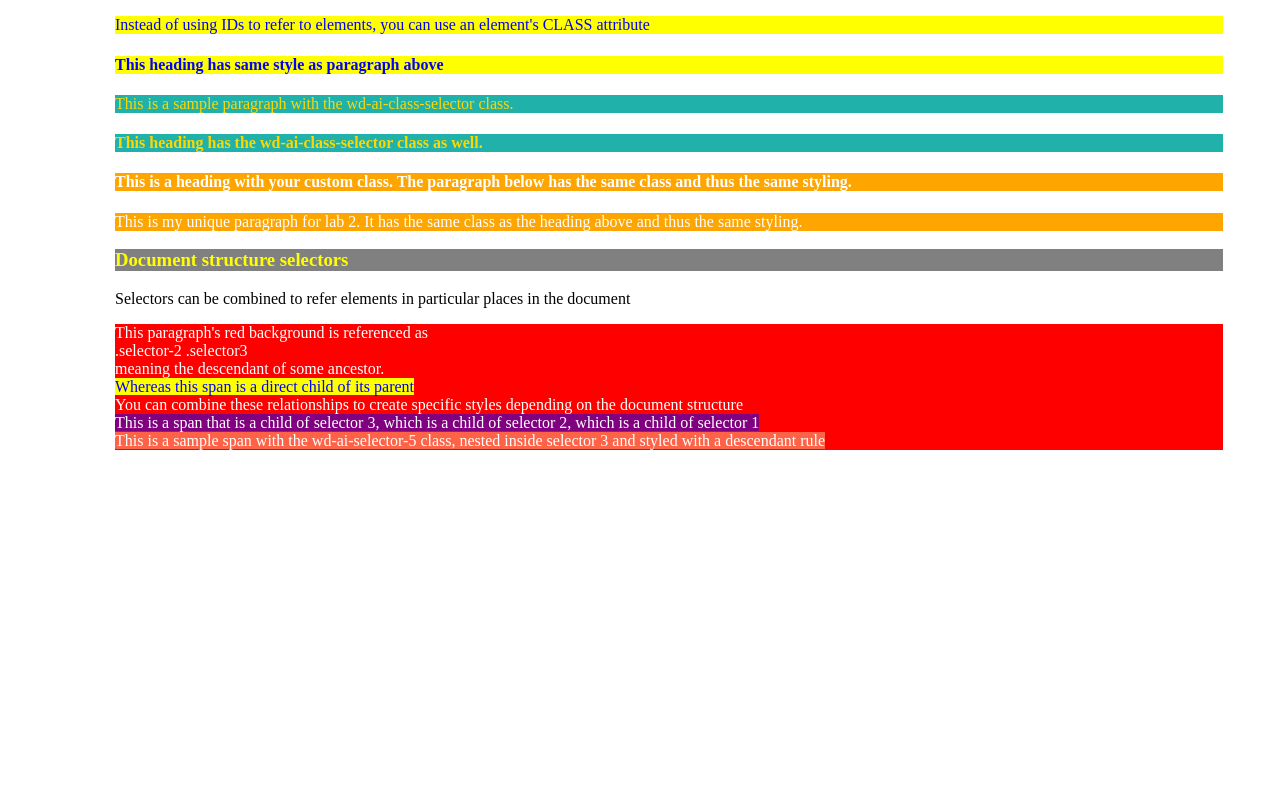
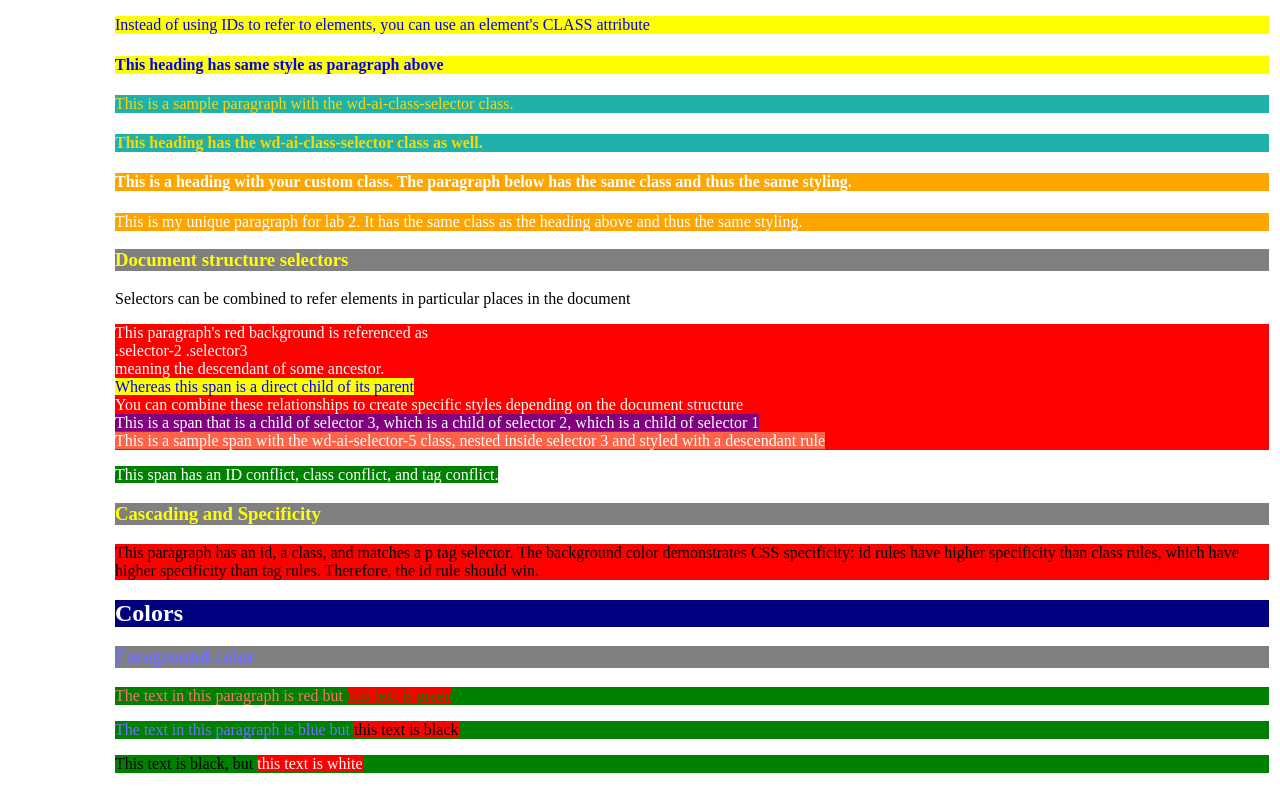
Before and after one commit to bshen0831/kambaz-next-js, a Next.js app: page /labs/lab2 in a window 1280 px wide. Shown: the part 427-1227 px from the top of the page. Before the commit the page ends 904 px from the top, so only its background shows below. Built offline with nearby package versions, Linux system fonts and the light colour scheme.

Commit message:
added content up to 2.1.7

```diff
--- /dev/null
+++ b/app/labs/lab2/ForegroundColors.tsx
@@ -0,0 +1,21 @@
+export default function ForegroundColors() {
+    return (
+        <div id="wd-css-colors">
+            <h2>Colors</h2>
+            <h3 className="wd-fg-color-blue">Foreground color</h3>
+            <p className="wd-fg-color-red">
+                The text in this paragraph is red but{" "}
+                <span className="wd-fg-color-green">this text is green</span>
+            </p>
+
+            <p id="wd-ai-fg" className="wd-fg-color-blue">
+                The text in this paragraph is blue but{" "}
+                <span className="wd-fg-color-black">this text is black</span>
+            </p>
+
+            <p className="wd-fg-color-black">
+                This text is black, but <span className="wd-fg-color-white">this text is white</span>
+            </p>
+        </div>
+    );
+}
--- a/app/labs/lab2/index.css
+++ b/app/labs/lab2/index.css
@@ -61,3 +61,37 @@ h3 {
   background-color: #FF6347;
   color: #FFFFFF;
 }
+
+span {
+    background-color: red;
+    color: white;
+}
+
+#id-conflict{
+    background-color: green;
+    color: white;
+}
+
+.class-conflict{
+    background-color: blue;
+    color: white;
+}
+
+/* Cascade demo: ID selector has highest specificity and wins */
+p {
+    background-color: green;
+}
+
+.wd-ai-cascade {
+    background-color: yellow;
+}
+
+#wd-ai-cascade {
+    background-color: red;
+}
+
+.wd-fg-color-black { color: black; }
+.wd-fg-color-white { color: white; }
+.wd-fg-color-blue { color: #7070ff; }
+.wd-fg-color-red { color: #ff7070; }
+.wd-fg-color-green { color: green; }
--- a/app/labs/lab2/page.tsx
+++ b/app/labs/lab2/page.tsx
@@ -1,4 +1,5 @@
 import "./index.css";
+import ForegroundColors from "./ForegroundColors";
 
 export default function Lab2() {
 
@@ -97,9 +98,20 @@ export default function Lab2() {
                     </div>
                 </div>
             </div>
+            <div id="wd-css-conflicts">
+                <span className="class-conflict" id="id-conflict">This span has an ID conflict, class conflict, and tag conflict.</span>
+            </div>
 
-
-
+            <div id="wd-css-cascade">
+                <h3>Cascading and Specificity</h3>
+                <p id="wd-ai-cascade" className="wd-ai-cascade">
+                    This paragraph has an id, a class, and matches a p tag selector.
+                    The background color demonstrates CSS specificity: id rules have
+                    higher specificity than class rules, which have higher specificity
+                    than tag rules. Therefore, the id rule should win.
+                </p>
+            </div>
+            <ForegroundColors />
         </>
     );
 }
```
